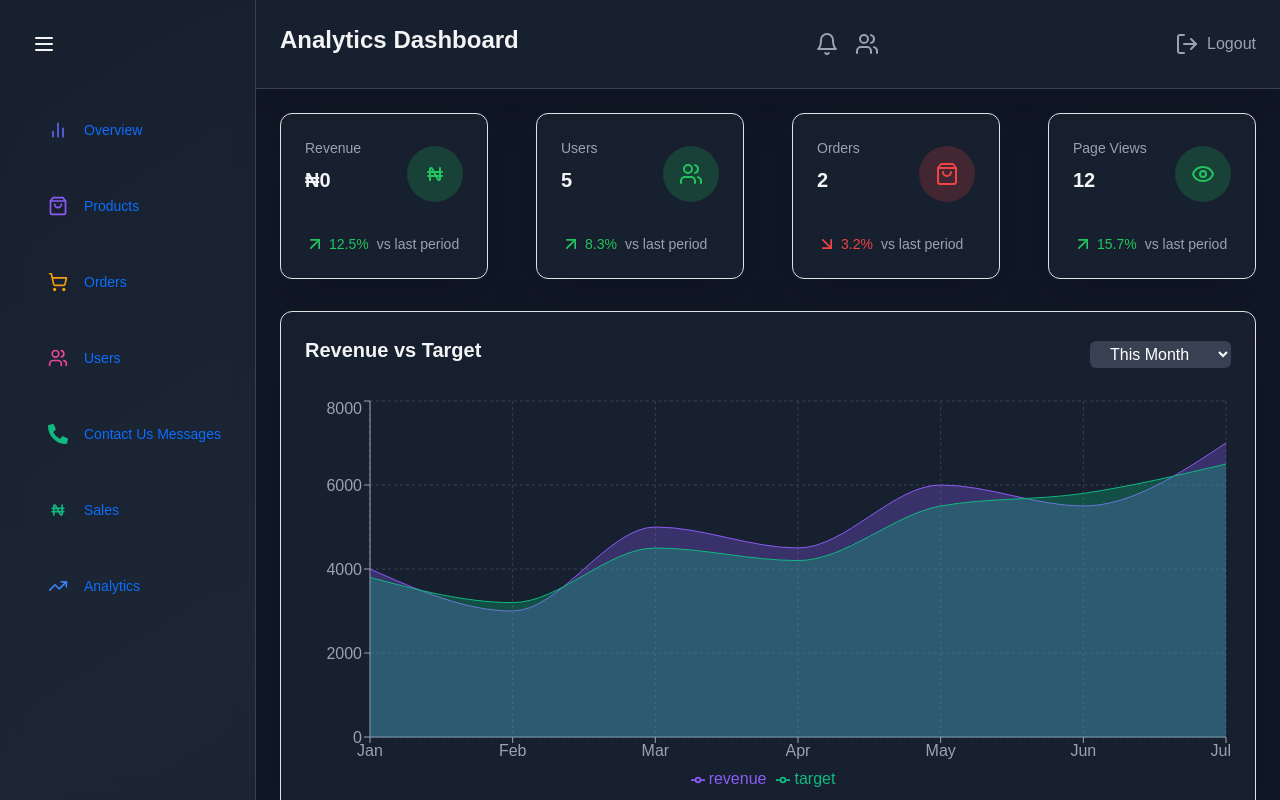
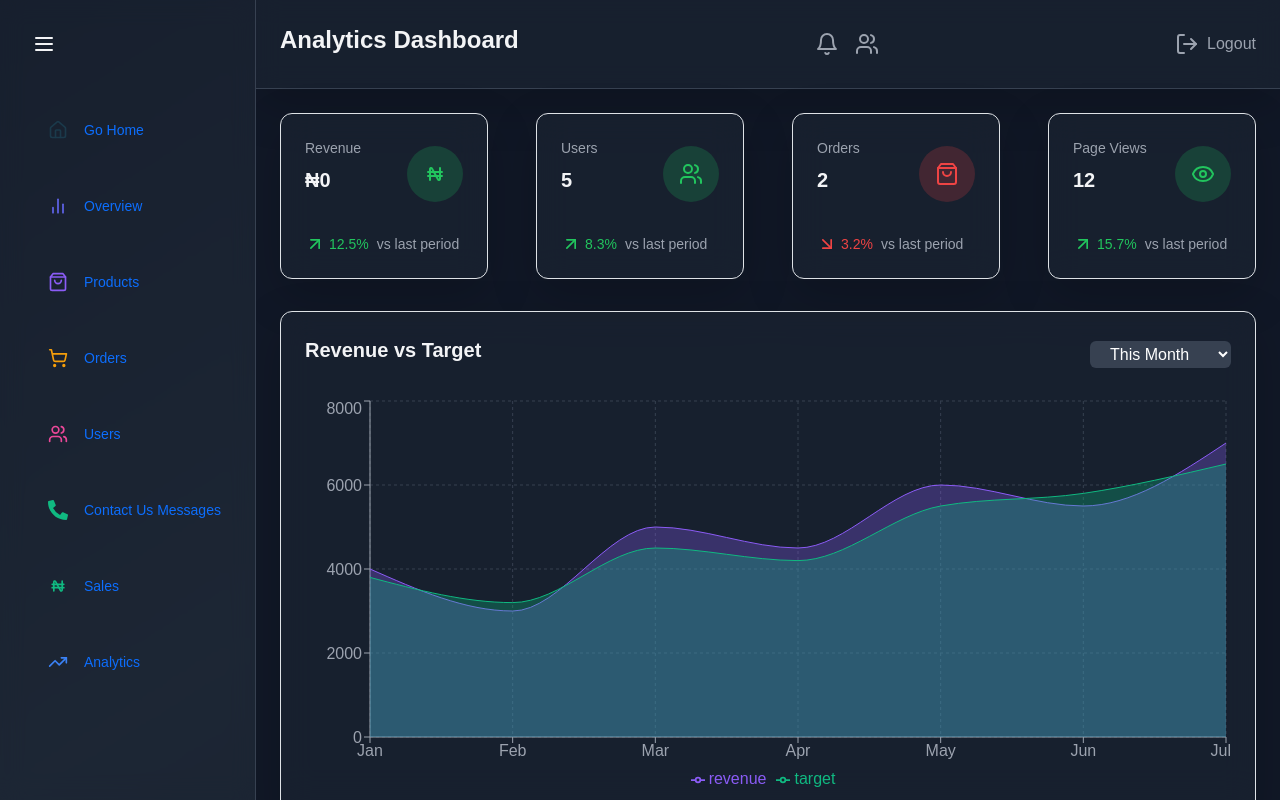
Before and after one commit to bolaji2274/backend-conf, a React (Create React App) app in the folder frontend/: page /analytics in a window 1280 px wide. Built offline with nearby package versions, Linux system fonts and the light colour scheme.

Commit message:
home page added to dashboard

```diff
--- a/frontend/src/common/Sidebar.jsx
+++ b/frontend/src/common/Sidebar.jsx
@@ -1,10 +1,11 @@
-import { BarChart2, DollarSign, Menu, Settings, ShoppingBag, ShoppingCart, TrendingUp, Users } from "lucide-react";
+import { BarChart2, DollarSign, Menu, Settings, ShoppingBag, ShoppingCart, TrendingUp, Users, HomeIcon } from "lucide-react";
 import { useState } from "react";
 import { AnimatePresence, motion } from "framer-motion";
 import { Link } from "react-router-dom";
 import { TbCurrencyNaira } from "react-icons/tb";
 
 const SIDEBAR_ITEMS = [
+	{ name: "Go Home", icon: HomeIcon, color: "#1B3A4B", href: "/" },
 	{
 		name: "Overview",
 		icon: BarChart2,
--- a/frontend/src/components/AdminDashboard/common/Sidebar.jsx
+++ b/frontend/src/components/AdminDashboard/common/Sidebar.jsx
@@ -1,4 +1,4 @@
-import { BarChart2, DollarSign, Menu, Settings, ShoppingBag, ShoppingCart, TrendingUp, Users } from "lucide-react";
+import { BarChart2, DollarSign, Menu, Settings, ShoppingBag, ShoppingCart, TrendingUp, Users, HomeIcon } from "lucide-react";
 import { useState } from "react";
 import { AnimatePresence, motion } from "framer-motion";
 import { Link } from "react-router-dom";
@@ -6,6 +6,7 @@ import { TbCurrencyNaira } from "react-icons/tb";
 import { FaPhoneAlt, FaEnvelope, FaMapMarkerAlt } from 'react-icons/fa';
 
 const SIDEBAR_ITEMS = [
+	{ name: "Go Home", icon: HomeIcon, color: "#1B3A4B", href: "/" },
 	{
 		name: "Overview",
 		icon: BarChart2,
--- a/frontend/src/components/CustomerDashboard/common/Sidebar.jsx
+++ b/frontend/src/components/CustomerDashboard/common/Sidebar.jsx
@@ -1,9 +1,10 @@
-import { BarChart2, DollarSign, AArrowUp, Bell, UserCheck, Menu, Settings, ShoppingBag, ShoppingCart, TrendingUp, Users } from "lucide-react";
+import { BarChart2, DollarSign, AArrowUp, Bell, UserCheck, Menu, Settings, ShoppingBag, ShoppingCart, TrendingUp, Users, HomeIcon } from "lucide-react";
 import { useState } from "react";
 import { AnimatePresence, motion } from "framer-motion";
 import { Link } from "react-router-dom";
 
 const SIDEBAR_ITEMS = [
+	{ name: "Go Home", icon: HomeIcon, color: "#1B3A4B", href: "/" },
 	{
 		name: "Overview",
 		icon: BarChart2,
```
